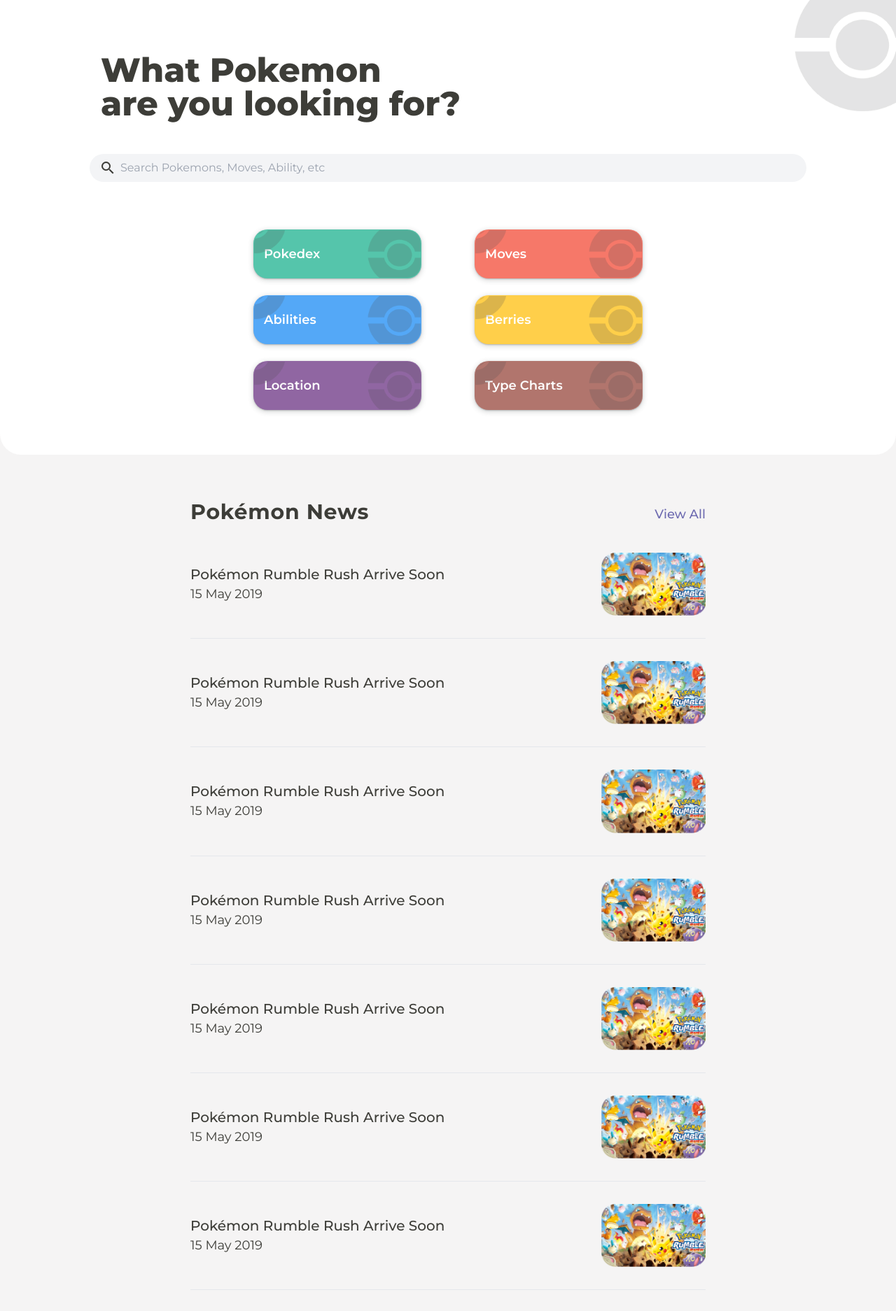
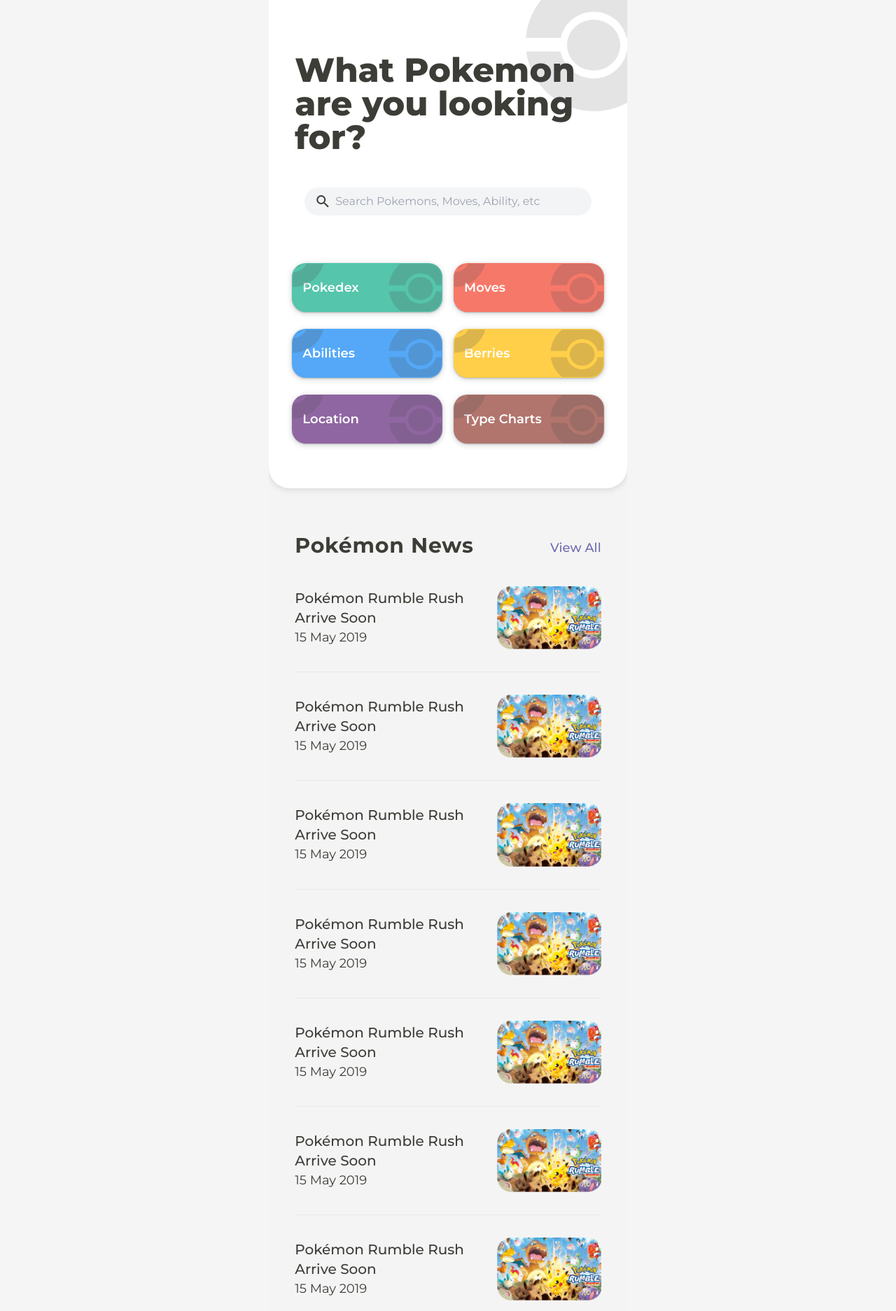
Before and after one commit to Simon-M20/pokedex-react-app, a React (Create React App) app: page / in a window 1280 px wide. Shown: the top 1874 px of the page at 70% size. Built offline with nearby package versions, Linux system fonts and the light colour scheme.

Commit message:
Fixed desktop style

```diff
--- a/package.json
+++ b/package.json
@@ -9,7 +9,7 @@
     "react": "^18.0.0",
     "react-dom": "^18.0.0",
     "react-router-dom": "^6.3.0",
-    "react-scripts": "5.0.1",
+    "react-scripts": "^5.0.1",
     "sweetalert": "^2.1.2",
     "web-vitals": "^2.1.4"
   },
--- a/src/Components/Home/Home.js
+++ b/src/Components/Home/Home.js
@@ -9,7 +9,7 @@ const Home = () => {
             <article className='homeMenu pt-16'>
                 <figure className='relative'>
                     <img className='homeImg' src={PokeBall} alt='Pokeball bg' />
-                    <figcaption className='font-extrabold md:text-5xl text-2xl leading-relaxed py-3 px-4 md:w-4/5 w-full mx-auto'>
+                    <figcaption className='font-extrabold md:text-5xl text-2xl leading-relaxed py-3 px-4 md:w-11/12 w-full mx-auto'>
                         What Pokemon <br /> are you looking for?
                     </figcaption>
                 </figure>
--- a/src/Components/Home/HomeMenu.css
+++ b/src/Components/Home/HomeMenu.css
@@ -79,10 +79,19 @@
     border-bottom-left-radius: 30px;
     border-bottom-right-radius: 30px;
     /* border-radius: 60px; */
+    box-shadow: rgba(99, 99, 99, 0.2) 0px 2px 8px 0px;
 }
 
 .homeBg {
     background-color: #f5f4f4;
+    width: 100%;
+    margin: 0 auto;
+}
+
+@media screen and (min-width: 768px) {
+    .homeBg {
+        width: 40%;
+    }
 }
 
 .violetBtn {
--- a/src/Components/Home/HomeMenu.js
+++ b/src/Components/Home/HomeMenu.js
@@ -8,15 +8,14 @@ const HomeMenu = () => {
     const { getAllPokemons, setSinglePokemon } = useContext(PokedexContext);
 
     return (
-        <section className='grid grid-cols-2 justify-items-center gap-x-2 md:gap-x-4 gap-y-6 px-3 md:w-1/2 w-full mx-auto md:pt-8 md:pb-16 pt-6 pb-12'>
+        <section className='grid grid-cols-2 justify-items-center gap-x-2 md:gap-x-4 gap-y-6 px-3 md:w-11/12 w-full mx-auto md:pt-8 md:pb-16 pt-6 pb-12'>
             <figure className='cardMenu'>
                 <Link
                     to='Pokedex'
                     onClick={() => {
                         getAllPokemons();
                         setSinglePokemon([]);
-                    }}
-                >
+                    }}>
                     <img className='poke1 poke' src={PokeBall} alt='Pokeball' />
                     <figcaption className='text-lg'>Pokedex</figcaption>
                     <img className='poke2 poke' src={PokeBall} alt='Pokeball' />
--- a/src/Components/Home/NewsSection.js
+++ b/src/Components/Home/NewsSection.js
@@ -2,7 +2,7 @@ import PokeNews from "./PokeNews";
 
 const NewsSection = () => {
     return (
-        <section className='md:pt-16 pt-10 px-4 md:w-3/5 mx-auto w-full'>
+        <section className='md:pt-16 pt-10 px-4 md:w-11/12 mx-auto w-full'>
             <div className='flex justify-between items-center sticky top-0'>
                 <h2 className='font-bold tracking-wide md:text-3xl text-xl'>
                     Pokémon News
@@ -19,8 +19,8 @@ const NewsSection = () => {
                 <PokeNews />
                 <PokeNews />
                 <PokeNews />
-                <PokeNews />
-                <PokeNews />
+                {/* <PokeNews />
+                <PokeNews /> */}
             </section>
         </section>
     );
--- a/src/Components/Pokedex_Section/Generations/Generation.css
+++ b/src/Components/Pokedex_Section/Generations/Generation.css
@@ -2,6 +2,7 @@
     position: fixed;
     background-color: rgba(000, 000, 000, 0.5);
     top: 0;
+    left: 0;
     width: 100%;
     height: 100%;
     z-index: 10;
@@ -31,6 +32,12 @@
         rgba(9, 30, 66, 0.08) 0px 0px 0px 1px;
 }
 
+@media screen and (min-width: 768px) {
+    .generationSection {
+        height: 320px;
+    }
+}
+
 .generationSection::before {
     content: "";
     position: absolute;
@@ -41,9 +48,14 @@
     background-color: #d4d4d4;
 }
 
-.generationSection article::-webkit-scrollbar {
+@media screen and (min-wdith: 768px) {
+    .generationSection article {
+        padding: 0 20px;
+    }
+}
+/* .generationSection article::-webkit-scrollbar {
     display: none;
-}
+} */
 
 .generationCard {
     position: relative;
--- a/src/Components/Pokedex_Section/Pokedex.css
+++ b/src/Components/Pokedex_Section/Pokedex.css
@@ -4,6 +4,14 @@
     height: 100%;
     position: relative;
     background-color: #f4f5f4;
+}
+
+@media screen and (min-width: 768px) {
+    .pokedex {
+        width: 40%;
+        margin: 0 auto;
+        box-shadow: rgba(99, 99, 99, 0.2) 0px 2px 8px 0px;
+    }
 }
 
 .pokeBg {
--- a/src/Components/Pokedex_Section/Pokémon_List/PokemonList.js
+++ b/src/Components/Pokedex_Section/Pokémon_List/PokemonList.js
@@ -14,7 +14,7 @@ const PokemonList = () => {
     if (allPokemons.length <= 0 || allPokemons === []) return <Error404 />;
 
     return (
-        <section className='grid xl:grid-cols-5 md:grid-cols-4 grid-cols-2 justify-items-center gap-x-2 md:gap-x-4 md:gap-y-5 gap-y-2 md:w-11/12 w-full mx-auto pb-10 z-10'>
+        <section className='grid grid-cols-2 justify-items-center gap-x-2 md:gap-x-4 md:gap-y-5 gap-y-2 md:w-11/12 w-full mx-auto pb-10 z-10'>
             {allPokemons.map((pokemon) => (
                 <PokemonCard
                     key={pokemon.id}
--- a/src/Components/Pokemon_Info/About/Pokemon_Details/Bio_&_Breeding/Breeding.js
+++ b/src/Components/Pokemon_Info/About/Pokemon_Details/Bio_&_Breeding/Breeding.js
@@ -36,12 +36,12 @@ const Breeding = () => {
                     )?.flavor_text
                 }
             </p>
-            <article className='w-11/12 mx-auto my-4 rounded-xl px-6 py-4 flex justify-center items-center shadow-2xl border-gray-100 border'>
-                <div className='w-1/2'>
+            <article className='w-11/12 mx-auto my-4 rounded-xl px-6 py-4 flex justify-center items-center shadow-lg border-gray-100 border'>
+                <div className='w-1/2 text-center'>
                     <h2 className='text-gray-400 pb-0.5 font-medium'>Height</h2>
                     <p>{`${feet}' ${leftPad(Number(inches) % 12, 2)}"`}</p>
                 </div>
-                <div className='w-1/2'>
+                <div className='w-1/2 text-center'>
                     <h2 className='text-gray-400 pb-0.5 font-medium'>Weight</h2>
                     <p>
                         {Math.abs(singlePokemon.weight / 4.536).toFixed(1)} lbs
--- a/src/Components/Pokemon_Info/PokemonDetailsContainer.css
+++ b/src/Components/Pokemon_Info/PokemonDetailsContainer.css
@@ -124,6 +124,12 @@
 }
 
 @media (min-width: 768px) {
+    .detailsContainer {
+        width: 40%;
+        box-shadow: rgba(99, 99, 99, 0.2) 0px 2px 8px 0px;
+        margin: 0 auto;
+    }
+
     .pokeCard {
         padding: 0 28px;
     }
```
Also changed, not shown: 1 other file (tests, documents, lock files or other folders).
